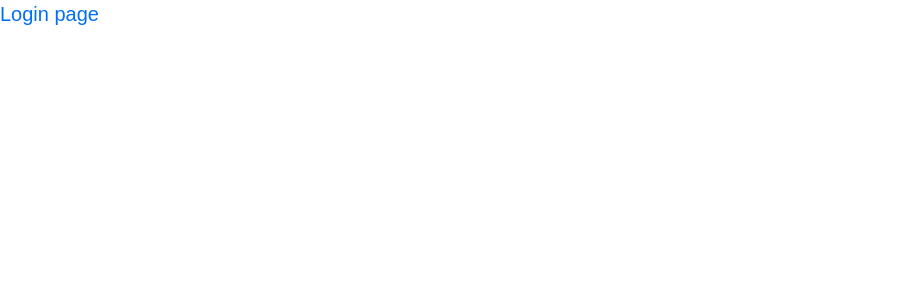
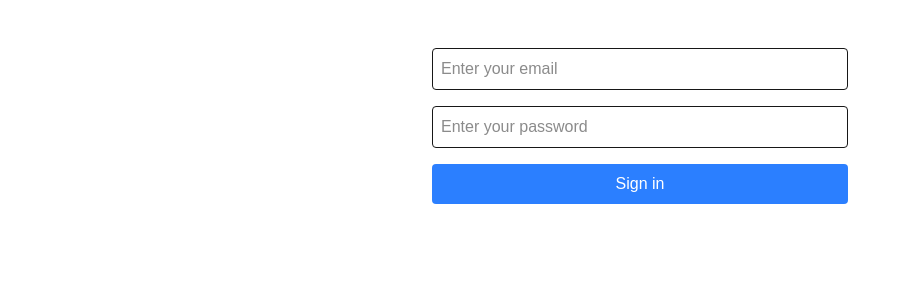
Before and after one commit to toufiqulislamtanmoy/meal-mate-frontend, a Next.js app: page /login in a window 1280 px wide. Shown: the top 300 px of the page, without its empty margins (0-910 px from the left). Built offline with nearby package versions, Linux system fonts and the light colour scheme.

Commit message:
login setup is done

```diff
--- a/package.json
+++ b/package.json
@@ -9,11 +9,14 @@
     "lint": "eslint"
   },
   "dependencies": {
+    "@hookform/resolvers": "^5.2.2",
     "axios": "^1.12.2",
     "next": "16.0.0",
     "next-auth": "^4.24.11",
     "react": "19.2.0",
-    "react-dom": "19.2.0"
+    "react-dom": "19.2.0",
+    "react-hook-form": "^7.65.0",
+    "zod": "^4.1.12"
   },
   "devDependencies": {
     "@tailwindcss/postcss": "^4",
--- a/src/app/(auth)/login/page.tsx
+++ b/src/app/(auth)/login/page.tsx
@@ -1,8 +1,106 @@
+"use client";
+
+import { signIn } from "next-auth/react";
+import { useRouter } from "next/navigation";
+import { useForm } from "react-hook-form";
+import { zodResolver } from "@hookform/resolvers/zod";
+import { z } from "zod";
+
+const loginSchema = z.object({
+  email: z.string().min(1, "Email is required").email("Invalid email format"),
+  password: z.string(),
+});
+
+type LoginFormData = z.infer<typeof loginSchema>;
+
 const LoginPage = () => {
+  const router = useRouter();
+
+  const {
+    register,
+    handleSubmit,
+    formState: { errors, isSubmitting },
+    setError,
+  } = useForm<LoginFormData>({
+    resolver: zodResolver(loginSchema),
+    defaultValues: {
+      email: "",
+      password: "",
+    },
+  });
+
+  const onSubmit = async (data: LoginFormData) => {
+    try {
+      const response = await signIn("credentials", {
+        email: data.email,
+        password: data.password,
+        redirect: false,
+      });
+      console.log("response", response);
+
+      if (response?.error) {
+        setError("root", {
+          type: "manual",
+          message: "Invalid email or password",
+        });
+      } else {
+        router.push("/");
+        router.refresh();
+      }
+    } catch (error: unknown) {
+      setError("root", {
+        type: "manual",
+        message:
+          error instanceof Error
+            ? error.message
+            : "An error occurred during login",
+      });
+    }
+  };
+
   return (
-    <div>
-      <h1 className="text-xl text-primary">Login page</h1>
-    </div>
+    <form
+      onSubmit={handleSubmit(onSubmit)}
+      className="space-y-4 max-w-md mx-auto mt-8 p-4"
+    >
+      <div className="space-y-1">
+        <input
+          {...register("email")}
+          type="email"
+          placeholder="Enter your email"
+          className="w-full p-2 border rounded focus:ring-2 focus:ring-blue-500 focus:border-transparent"
+          disabled={isSubmitting}
+        />
+        {errors.email && (
+          <p className="text-red-500 text-sm">{errors.email.message}</p>
+        )}
+      </div>
+
+      <div className="space-y-1">
+        <input
+          {...register("password")}
+          type="password"
+          placeholder="Enter your password"
+          className="w-full p-2 border rounded focus:ring-2 focus:ring-blue-500 focus:border-transparent"
+          disabled={isSubmitting}
+        />
+        {errors.password && (
+          <p className="text-red-500 text-sm">{errors.password.message}</p>
+        )}
+      </div>
+
+      {errors.root && (
+        <div className="text-red-500 text-sm">{errors.root.message}</div>
+      )}
+
+      <button
+        type="submit"
+        disabled={isSubmitting}
+        className="w-full bg-blue-500 text-white p-2 rounded hover:bg-blue-600 disabled:opacity-50 transition-colors"
+      >
+        {isSubmitting ? "Signing in..." : "Sign in"}
+      </button>
+    </form>
   );
 };
 
--- a/src/auth.ts
+++ b/src/auth.ts
@@ -4,7 +4,15 @@ import axios from "axios";
 import type { NextAuthOptions } from "next-auth";
 import type { JWT } from "next-auth/jwt";
 
-type ApiUser = { id: string; name?: string; email?: string };
+type ApiUser = {
+  data: {
+    _id: string;
+    name: string;
+    email: string;
+    role: string;
+    avatar: string;
+  };
+};
 
 export const authOptions: NextAuthOptions = {
   providers: [
@@ -18,7 +26,6 @@ export const authOptions: NextAuthOptions = {
         if (!credentials?.email || !credentials?.password) return null;
 
         try {
-          // Call your Express backend login endpoint
           const res = await axios.post(
             `${process.env.NEXT_PUBLIC_API_BASE_URL}/auth/login`,
             {
@@ -27,9 +34,9 @@ export const authOptions: NextAuthOptions = {
             }
           );
 
-          const user = res.data?.user;
+          const user = res?.data;
 
-          if (user) return user; // return user object if login success
+          if (user) return user;
           return null;
         } catch (err) {
           console.error("Login failed:", err);
@@ -46,13 +53,15 @@ export const authOptions: NextAuthOptions = {
   callbacks: {
     async jwt({ token, user }) {
       // attach user info to token
-      const t = token as JWT & { user?: { id: string; name?: string; email?: string } };
+      const t = token as JWT & {
+        user?: { id: string; name?: string; email?: string };
+      };
       if (user) {
         const u = user as unknown as ApiUser;
         t.user = {
-          id: u.id,
-          name: u.name ?? "",
-          email: u.email ?? "",
+          id: u.data._id,
+          name: u.data.name,
+          email: u.data.email,
         };
       }
       return t as JWT;
@@ -60,7 +69,9 @@ export const authOptions: NextAuthOptions = {
 
     async session({ session, token }) {
       // attach token info to session
-      const t = token as JWT & { user?: { id: string; name?: string; email?: string } };
+      const t = token as JWT & {
+        user?: { id: string; name?: string; email?: string };
+      };
       if (t.user) {
         session.user = {
           id: t.user.id,
--- a/src/components/Navigation/Navbar.tsx
+++ b/src/components/Navigation/Navbar.tsx
@@ -1,10 +1,11 @@
 "use client";
 
-import { useSession } from "next-auth/react";
+import { signOut, useSession } from "next-auth/react";
 import Link from "next/link";
 
 export default function Navbar() {
   const { data: session } = useSession();
+  console.log("session", session);
   return (
     <div className="w-full h-[80ox] bg-secondary text-secondary-content">
       <ul className="flex items-center justify-between gap-5">
@@ -13,9 +14,12 @@ export default function Navbar() {
         </li>
         <li>
           {session?.user ? (
-            <Link href="/register">Register</Link>
+            <button onClick={() => signOut()}>Logout</button>
           ) : (
-            <Link href="/login">Login</Link>
+            <>
+              <Link href="/register">Register</Link>
+              <Link href="/login">Login</Link>
+            </>
           )}
         </li>
       </ul>
```
Also changed, not shown: 1 other file (tests, documents, lock files or other folders).
